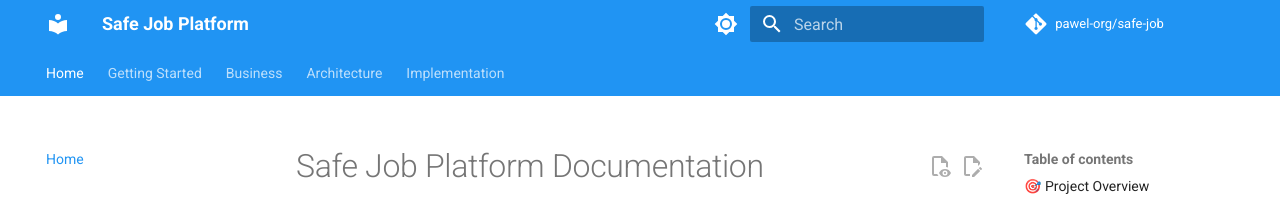
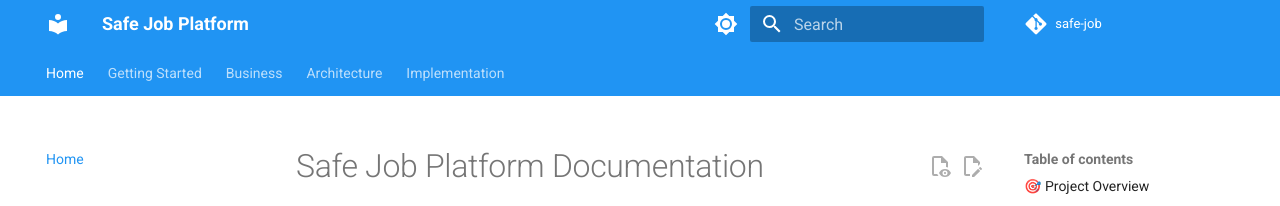
Before and after one commit to bartczak-pa/safe-job, an MkDocs documentation site: the page built from docs/index.md, in a window 1280 px wide. Shown: the top 206 px of the page. Built offline with MkDocs 1.6.1 and Material for MkDocs 9.7.7, drawn with Linux system fonts in a browser that asks for light colours; comment, search, counter and statistics services are not loaded; the version menu is left out.

Commit message:
Update mkdocs configuration with new repository and site URL for Safe Job Platform

```diff
--- a/mkdocs.yml
+++ b/mkdocs.yml
@@ -1,11 +1,11 @@
 site_name: Safe Job Platform
 site_description: Secure platform connecting legitimate hiring agencies with temporary workers in the Netherlands
 site_author: Safe Job Team
-site_url: https://pawel-org.github.io/safe-job/
+site_url: https://bartczak-pa.github.io/safe-job/
 
 # Repository
-repo_name: pawel-org/safe-job
-repo_url: https://github.com/pawel-org/safe-job
+repo_name: safe-job
+repo_url: https://github.com/bartczak-pa/safe-job
 edit_uri: edit/main/docs/
 
 # Theme configuration
@@ -101,6 +101,6 @@
 extra:
   social:
     - icon: fontawesome/brands/github
-      link: https://github.com/pawel-org/safe-job
+      link: https://github.com/bartczak-pa/safe-job
   version:
     provider: mike
```
